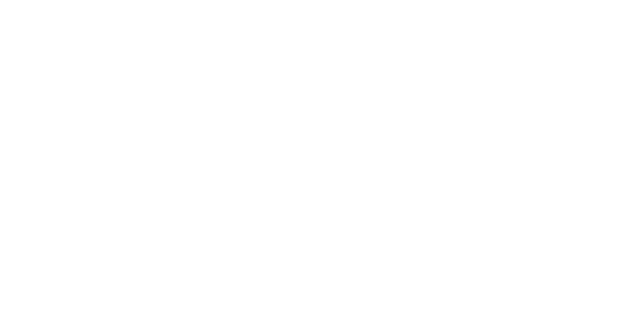
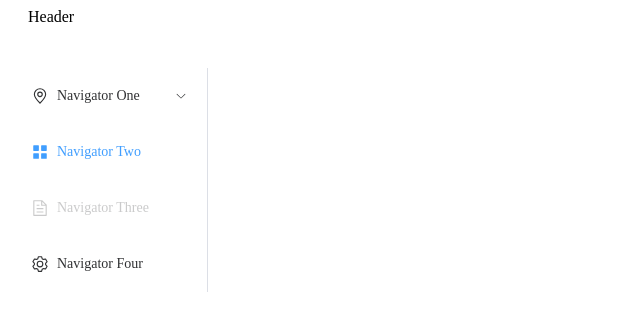
Before and after one commit to LxqYy666/go-shopping-front, a Vue app: page /#/admin in a window 1280 px wide. Before the commit this address had no page. Shown: the top 330 px of the page, without its empty margins (0-640 px from the left). Built offline with nearby package versions, Linux system fonts and the light colour scheme.

Commit message:
搭建管理员界面骨架

```diff
--- /dev/null
+++ b/src/layout/admin/AdminView.vue
@@ -0,0 +1,69 @@
+<script setup lang="ts">
+import {
+  Document,
+  Menu as IconMenu,
+  Location,
+  Setting,
+} from '@element-plus/icons-vue'
+
+const handleOpen = (key: string, keyPath: string[]) => {
+  console.log(key, keyPath)
+}
+const handleClose = (key: string, keyPath: string[]) => {
+  console.log(key, keyPath)
+}
+</script>
+
+<template>
+  <div class="common-layout">
+    <el-container>
+      <el-header>Header</el-header>
+      <el-container>
+        <el-aside width="200px">
+            <el-menu
+                default-active="2"
+                class="el-menu-vertical-demo"
+                @open="handleOpen"
+                @close="handleClose"
+            >
+                <el-sub-menu index="1">
+                <template #title>
+                    <el-icon><location /></el-icon>
+                    <span>Navigator One</span>
+                </template>
+                <el-menu-item-group title="Group One">
+                    <el-menu-item index="1-1">item one</el-menu-item>
+                    <el-menu-item index="1-2">item two</el-menu-item>
+                </el-menu-item-group>
+                <el-menu-item-group title="Group Two">
+                    <el-menu-item index="1-3">item three</el-menu-item>
+                </el-menu-item-group>
+                <el-sub-menu index="1-4">
+                    <template #title>item four</template>
+                    <el-menu-item index="1-4-1">item one</el-menu-item>
+                </el-sub-menu>
+                </el-sub-menu>
+                <el-menu-item index="2">
+                <el-icon><icon-menu /></el-icon>
+                <span>Navigator Two</span>
+                </el-menu-item>
+                <el-menu-item index="3" disabled>
+                <el-icon><document /></el-icon>
+                <span>Navigator Three</span>
+                </el-menu-item>
+                <el-menu-item index="4">
+                <el-icon><setting /></el-icon>
+                <span>Navigator Four</span>
+                </el-menu-item>
+            </el-menu>
+        </el-aside>
+        <el-main>
+            <RouterView/>
+        </el-main>
+      </el-container>
+    </el-container>
+  </div>
+</template>
+
+<style scoped>
+</style>
```
Also changed, not shown: src/router/index.js (+7 -0 lines).
